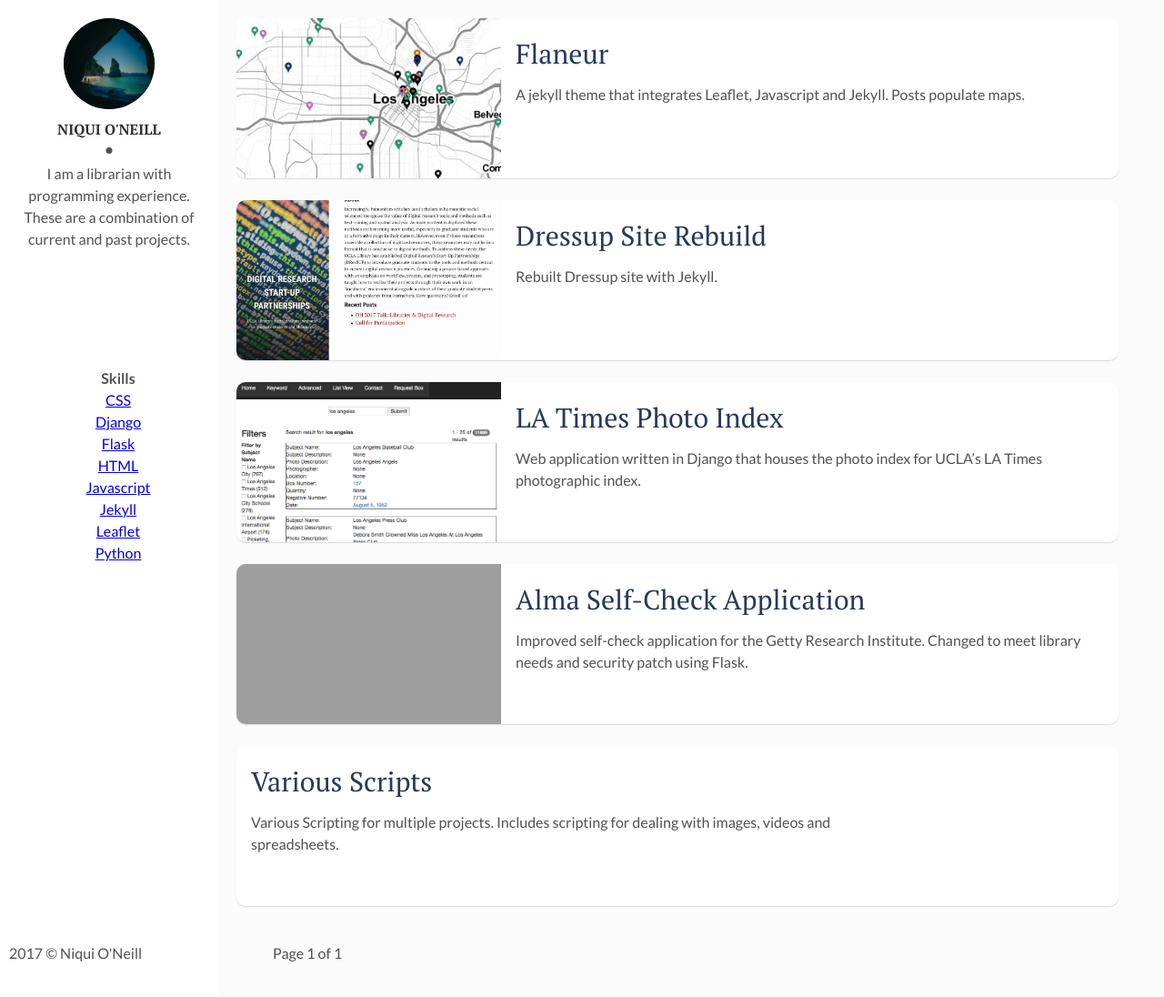
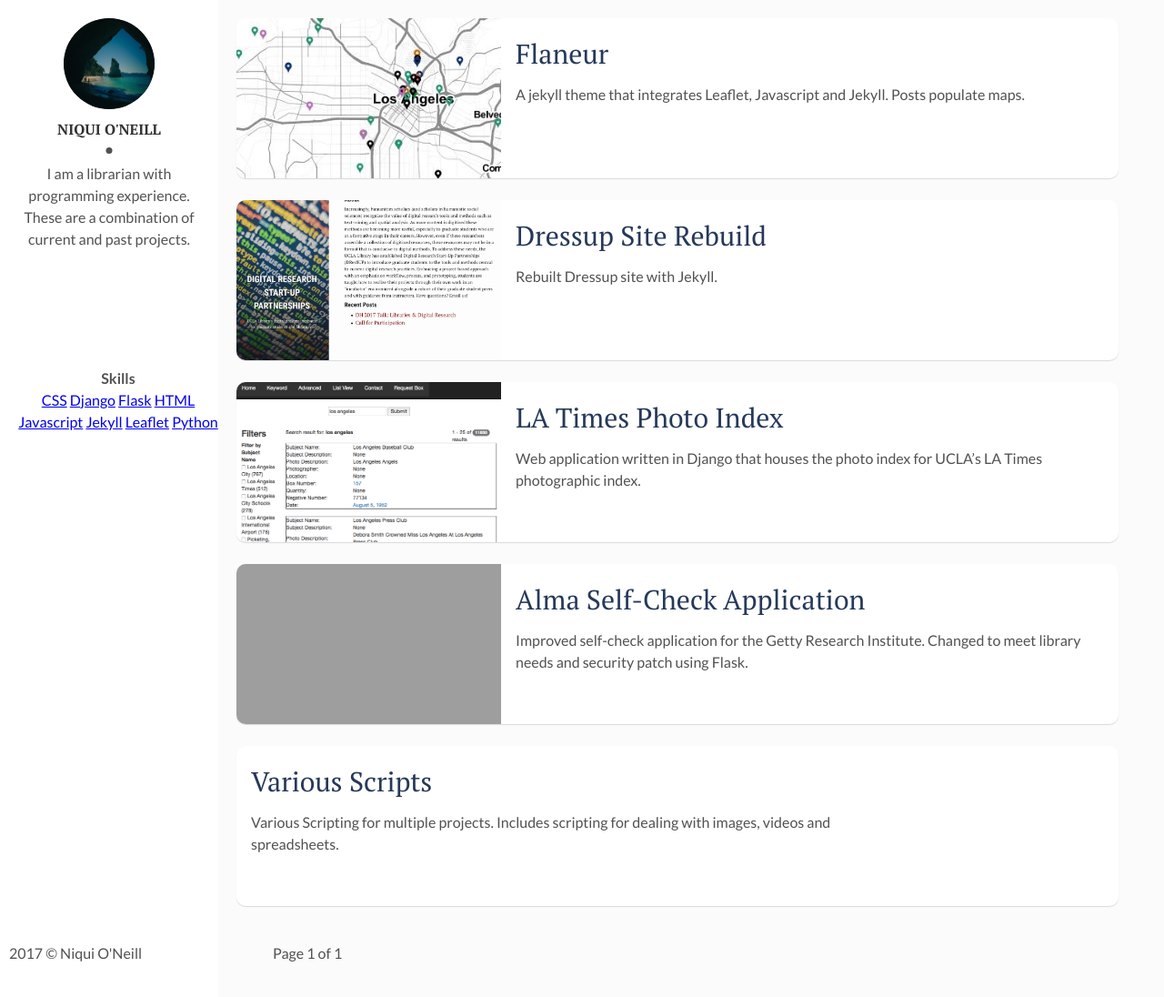
Before and after one commit to dnoneill/dnoneill.github.io, a Jekyll site: the page built from index.html, in a window 1280 px wide and 1096 px high. Shown: the whole window at 91% size. Built offline with Jekyll 4.4.1, drawn with Linux system fonts in a browser that asks for light colours; the list of posts is cut into pages by our own code; grey boxes are pictures that could not be loaded.

Commit message:
remove breaks

```diff
--- a/_layouts/main.html
+++ b/_layouts/main.html
@@ -19,7 +19,7 @@ layout: default
 <!--  cycles through tag list and creates header row of all tags used in site with accompanying per-tag counts...-->
   {% for item in (0..site.tags.size) %}{% unless forloop.last %}
     {% capture this_word %}{{ tag_words[item] | strip_newlines }}{% endcapture %}
-    <a href="{{site.baseurl}}/tags/#{{ this_word | cgi_escape }}" class="tag">{{ this_word }}</a><br>
+    <a href="{{site.baseurl}}/tags/#{{ this_word | cgi_escape }}" class="tag">{{ this_word }}</a>
   {% endunless %}
 {% endfor %}
 </section>
```
